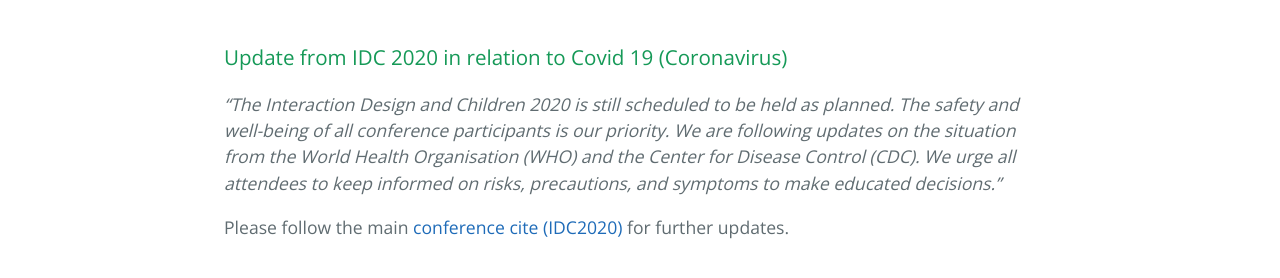
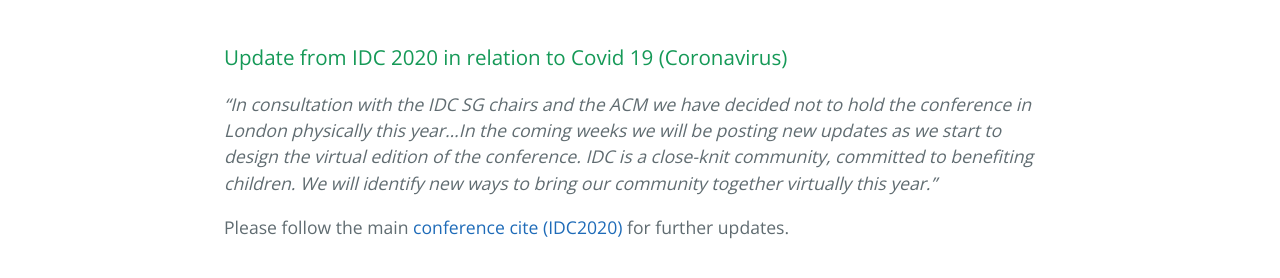
Before and after one commit to sabaci/EdTechEvalWS, a Jekyll site: the page built from index.md, in a window 1280 px wide. Shown: the part 588-866 px from the top of the page. Built offline with Jekyll 4.4.1, drawn with Linux system fonts in a browser that asks for light colours; our own code applies the rules of GitHub Pages for plain Markdown files.

Commit message:
Update index.md

```diff
--- a/index.md
+++ b/index.md
@@ -1,7 +1,7 @@
 # Evaluation of Emerging Technologies in the Classroom
 
 ### Update from IDC 2020 in relation to Covid 19 (Coronavirus)
-*"The Interaction Design and Children 2020 is still scheduled to be held as planned. The safety and well-being of all conference participants is our priority. We are following updates on the situation from the World Health Organisation (WHO) and the Center for Disease Control (CDC). We urge all attendees to keep informed on risks, precautions, and symptoms to make educated decisions."*
+*"In consultation with the IDC SG chairs and the ACM we have decided not to hold the conference in London physically this year...In the coming weeks we will be posting new updates as we start to design the virtual edition of the conference. IDC is a close-knit community, committed to benefiting children. We will identify new ways to bring our community together virtually this year."*
 
 Please follow the main [conference cite (IDC2020)](https://idc.acm.org/2020/) for further updates.
 
```
